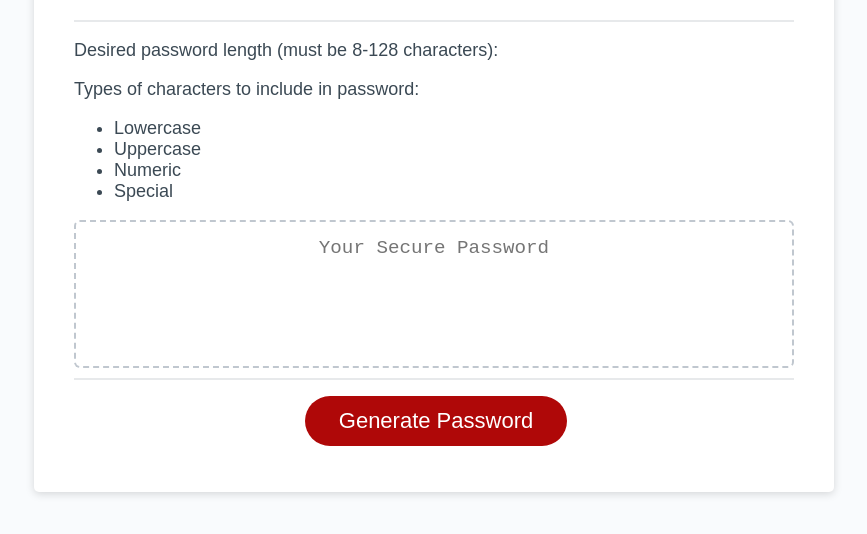
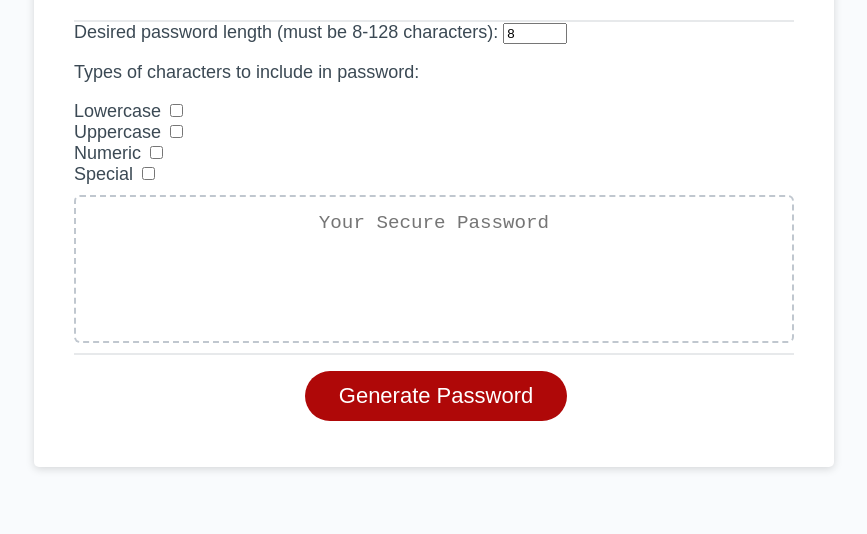
Before and after one commit to dianamariedischer/password-generator, a plain HTML site: page index.html in a window 1280 px wide. Shown: the part 216-750 px from the top of the page, without its empty margins (206-1073 px from the left). Drawn offline with Linux system fonts and the light colour scheme.

Commit message:
added more special characters and form for input

```diff
--- a/index.html
+++ b/index.html
@@ -17,14 +17,19 @@
           <h2>Generate a Password</h2>
         </div>
         <div class="card-body">
-          <p>Desired password length (must be 8-128 characters):</p>
-          <p>Types of characters to include in password:</p>
-          <ul>
-            <li>Lowercase</li>
-            <li>Uppercase</li>
-            <li>Numeric</li>
-            <li>Special</li>
-          </ul>
+          <form>
+            <label for="number">Desired password length (must be 8-128 characters):</label>
+            <input type="number" id="number" name="number" min="8" max="128" value="8"><br>
+            <p>Types of characters to include in password:</p>
+            <label for="lower"> Lowercase</label>
+            <input type="checkbox" id="lower" name="lower" value="false"><br>
+            <label for="upper"> Uppercase</label>
+            <input type="checkbox" id="upper" name="upper" value="false"><br>
+            <label for="numeric"> Numeric</label>
+            <input type="checkbox" id="numeric" name="numeric" value="false"><br>
+            <label for="special"> Special</label>
+            <input type="checkbox" id="special" name="special" value="false">
+          </form>
           <textarea
             readonly
             id="password"
--- a/script.js
+++ b/script.js
@@ -30,7 +30,8 @@ var alphabet = "abcdefghijklmnopqrstuvwxyz";
 var lowerSet = alphabet.split("");
 var upperSet = alphabet.toUpperCase().split("");
 var numericSet = "0123456789".split("");
-var specialSet = "!()?[]_`~;:!@#$%^&*+=".split("");
+//" and \
+var specialSet = "!'#$%&()*+,-./:;<=>?@[]^_`{|}~".split("");
 
 
 
```
